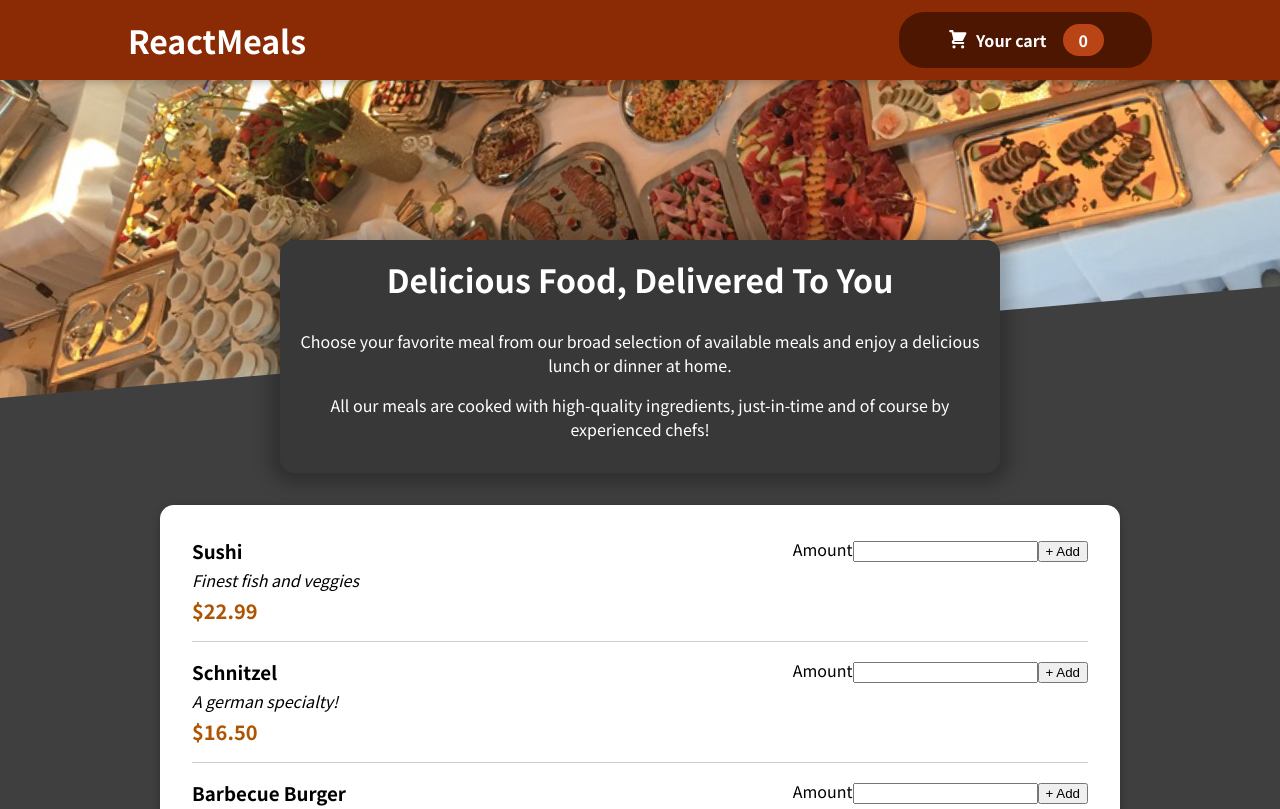
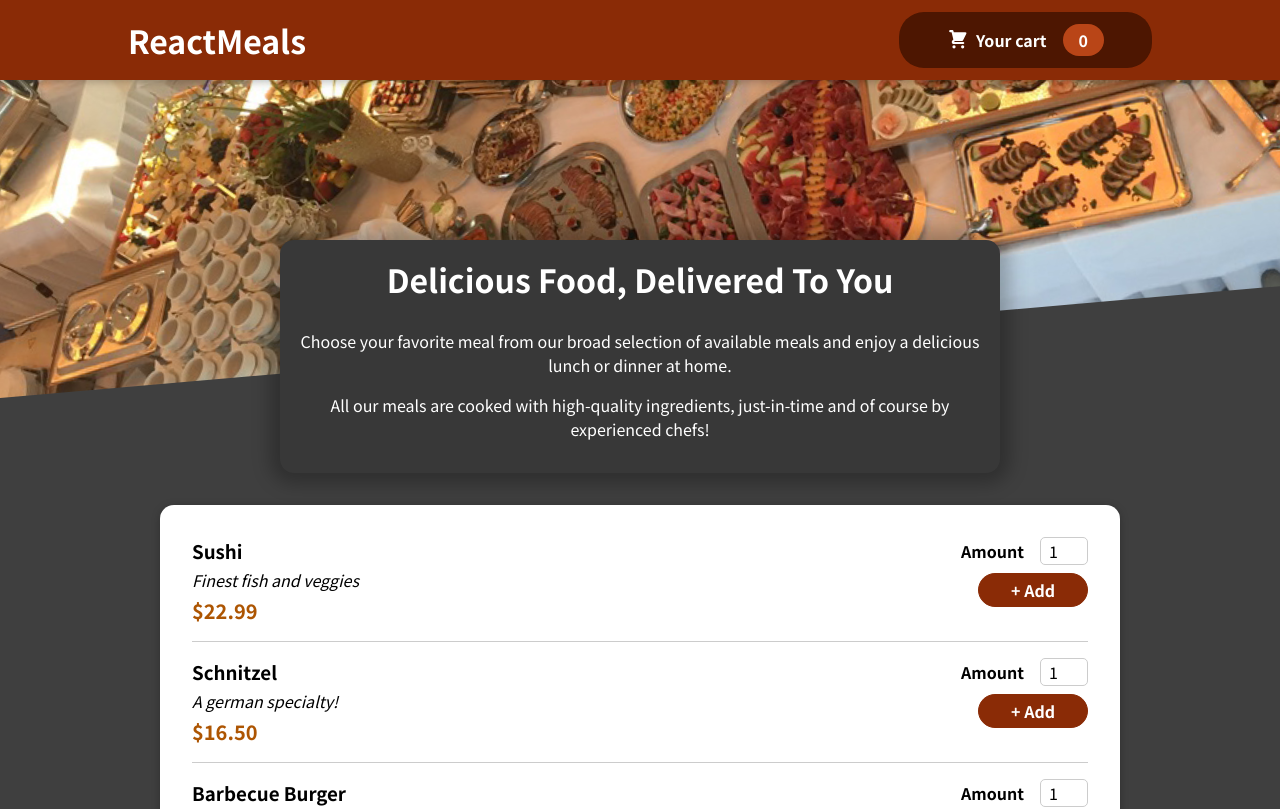
Before and after one commit to darrenhuang1211/react-food-ordering-app, a React (Create React App) app: page / in a window 1280 px wide. Shown: the top 809 px of the page. Built offline with nearby package versions, Linux system fonts and the light colour scheme.

Commit message:
Added reusable UI Input and styled form for MealItems

```diff
--- a/src/components/Meals/AvailableMeals.js
+++ b/src/components/Meals/AvailableMeals.js
@@ -1,6 +1,6 @@
 import styled from "styled-components";
 import Card from "../UI/Card";
-import MealItem from "./MealItem";
+import MealItem from "./MealItem/MealItem";
 
 const mealsList = [
    {
@@ -57,6 +57,7 @@
 const mealToElement = (meal) => {
    return (
       <MealItem
+         id={meal.id}
          key={meal.id}
          name={meal.name}
          description={meal.description}
--- a/src/components/Meals/MealItem.js
+++ b/src/components/Meals/MealItem/MealItem.js
@@ -1,4 +1,5 @@
 import styled from "styled-components";
+import MealItemForm from "./MealItemForm";
 
 const StyledMealItem = styled.li`
    display: flex;
@@ -34,11 +35,7 @@
             <div className="price">{formattedPrice}</div>
          </div>
          <div>
-            <form>
-               <label>Amount</label>
-               <input type="number"></input>
-               <button type="submit">+ Add</button>
-            </form>
+            <MealItemForm id={props.id}/>
          </div>
       </StyledMealItem>
    );
--- /dev/null
+++ b/src/components/Meals/MealItem/MealItemForm.js
@@ -0,0 +1,44 @@
+import styled from "styled-components";
+import Input from "../../UI/Input";
+
+const StyledForm = styled.form`
+   text-align: right;
+
+   button {
+      font: inherit;
+      cursor: pointer;
+      background-color: #8a2b06;
+      border: 1px solid #8a2b06;
+      color: white;
+      padding: 0.25rem 2rem;
+      border-radius: 20px;
+      font-weight: bold;
+   }
+
+   button:hover,
+   button:active {
+      background-color: #641e03;
+      border-color: #641e03;
+   }
+`;
+
+const MealItemForm = props => {
+   return (
+      <StyledForm>
+         <Input
+            label="Amount"
+            input={{
+               id: 'amount_' + props.id, // this changed!
+               type: 'number',
+               min: '1',
+               max: '5',
+               step: '1',
+               defaultValue: '1',
+           }}
+         />
+         <button type="submit">+ Add</button>
+      </StyledForm>
+   );
+};
+
+export default MealItemForm;
--- /dev/null
+++ b/src/components/UI/Input.js
@@ -0,0 +1,31 @@
+import styled from "styled-components";
+
+const StyledInput = styled.div`
+   display: flex;
+   align-items: center;
+   margin-bottom: 0.5rem;
+
+   label {
+      font-weight: bold;
+      margin-right: 1rem;
+   }
+
+   input {
+      width: 3rem;
+      border-radius: 5px;
+      border: 1px solid #ccc;
+      font: inherit;
+      padding-left: 0.5rem;
+   }
+`;
+
+const Input = props => {
+   return (
+      <StyledInput>
+         <label htmlFor={props.input.id}>{props.label}</label>
+         <input {...props.input} />
+      </StyledInput>
+   );
+};
+
+export default Input;
```
